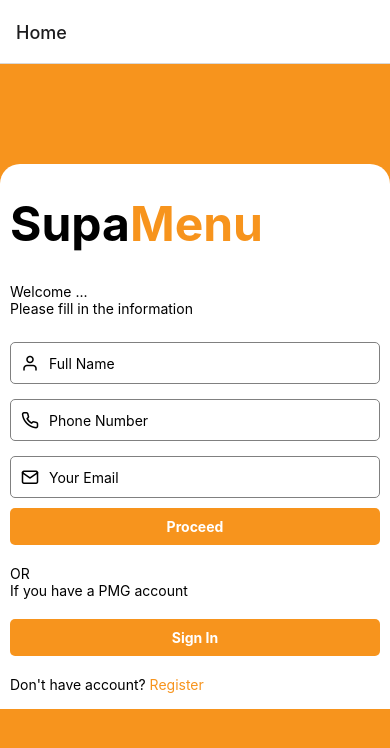
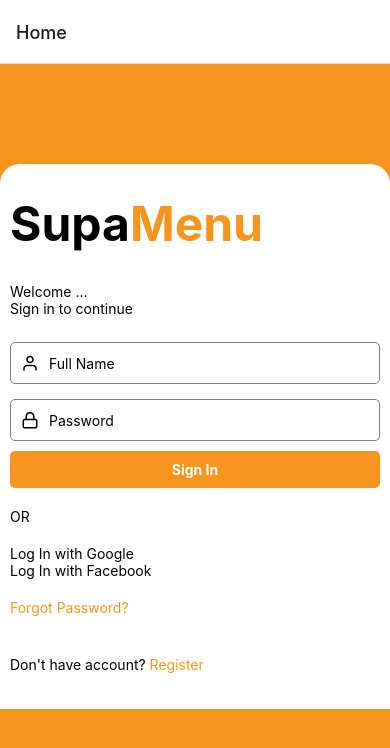
Before and after one commit to b-sandrine/supamenu-app, a React Native app: screen /Home in a window 390 px wide. Shown: the top 748 px of the page. Built offline with nearby package versions, Linux system fonts and the light colour scheme.

Commit message:
Basic Signin page

```diff
--- a/src/AppNavigator.js
+++ b/src/AppNavigator.js
@@ -4,13 +4,14 @@ import { createStackNavigator } from '@react-navigation/stack';
 import HomeScreen from "./screens/HomeScreen";
 import SignupScreen from "./screens/SignUp";
 import LoadingScreen from "./screens/LoadingScreen";
+import SigninScreen from "./screens/SignIn";
 const Stack = createStackNavigator();
 
 export default function AppNavigator () {
     return (
         <NavigationContainer>
             <Stack.Navigator>
-                <Stack.Screen name="Home" component={SignupScreen} />
+                <Stack.Screen name="Home" component={SigninScreen} />
                 <Stack.Screen name="signup" component={SignupScreen} />
             </Stack.Navigator>
         </NavigationContainer>
--- /dev/null
+++ b/src/screens/SignIn.js
@@ -0,0 +1,108 @@
+import { StyleSheet, View, Text, Dimensions } from "react-native";
+import { TouchableOpacity, TextInput } from "react-native-web";
+import { Feather } from "@expo/vector-icons";
+const { width, height } = Dimensions.get("window");
+
+const SigninScreen = () => {
+  return (
+    <View style={styles.container}>
+      <View style={styles.form}>
+        <Text style={styles.text}>
+          <Text style={styles.black}>Supa</Text>
+          <Text style={styles.white}>Menu</Text>
+        </Text>
+        <View style={styles.welcome}>
+          <Text>Welcome ...</Text>
+          <Text>Sign in to continue</Text>
+        </View>
+        <View style={styles.inputContainer}>
+          <Feather name="user" size={18} color="black" style={styles.icon} />
+          <TextInput placeholder="Full Name" style={styles.input} />
+        </View>
+        <View style={styles.inputContainer}>
+          <Feather name="lock" size={18} color="black" style={styles.icon} />
+          <TextInput placeholder="Password" style={styles.input} />
+        </View>
+
+        <TouchableOpacity style={styles.button}>
+          <Text style={styles.buttonText}>Sign In</Text>
+        </TouchableOpacity>
+        <View style={styles.welcome}>
+          <Text>OR</Text>
+        </View>
+          <Text>Log In with Google</Text>
+
+          <Text>Log In with Facebook</Text>
+
+        <Text style={styles.welcome}>
+           <Text style={styles.white}>Forgot Password?</Text>
+        </Text>
+        <Text style={styles.welcome}>
+          Don't have account? <Text style={styles.white}>Register</Text>
+        </Text>
+      </View>
+    </View>
+  );
+};
+
+const styles = StyleSheet.create({
+  container: {
+    backgroundColor: "#F7941D",
+    height: height,
+    width: width,
+    textAlign: "center",
+  },
+  form: {
+    backgroundColor: "#fff",
+    marginTop: 100,
+    borderTopLeftRadius: 20,
+    borderTopRightRadius: 20,
+    paddingTop: 30,
+    paddingLeft: 10,
+    paddingRight: 10,
+    height: 545,
+  },
+  text: {
+    fontSize: 48,
+    fontWeight: "bold",
+    marginBottom: 10,
+  },
+  input: {
+    flex: 1,
+  },
+  black: {
+    color: "#000",
+  },
+  white: {
+    color: "#F7941D",
+  },
+  button: {
+    backgroundColor: "#F7941D",
+    padding: 10,
+    borderRadius: 5,
+  },
+  buttonText: {
+    color: "white",
+    fontWeight: "bold",
+    textAlign: "center",
+  },
+  welcome: {
+    marginTop: 20,
+    marginBottom: 20,
+  },
+  inputContainer: {
+    flexDirection: "row",
+    alignItems: "center",
+    borderWidth: 1,
+    borderColor: "gray",
+    borderRadius: 5,
+    padding: 10,
+    marginTop: 5,
+    marginBottom: 10,
+  },
+  icon: {
+    marginRight: 10,
+  },
+});
+
+export default SigninScreen;
```
